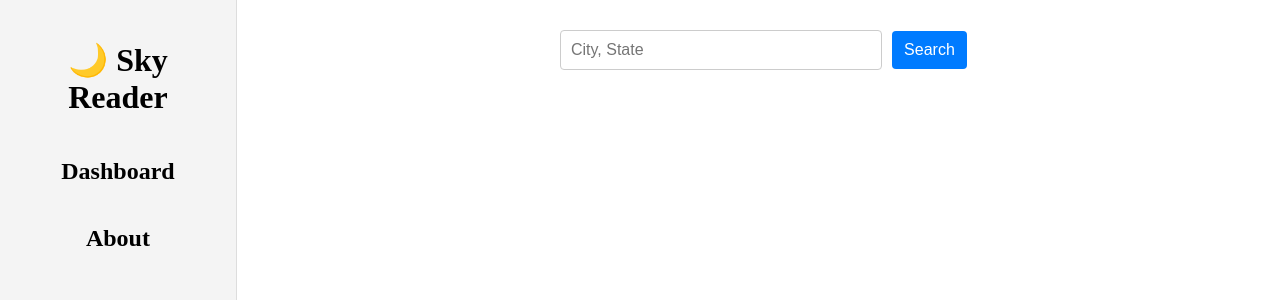
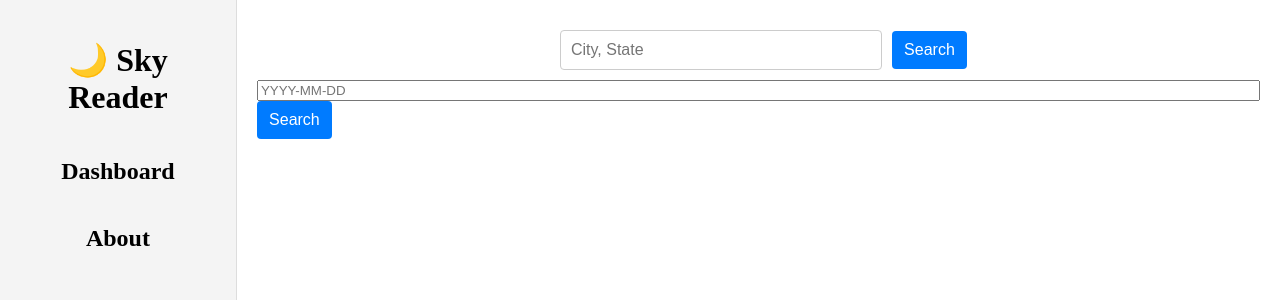
Before and after one commit to aalbekord/data-dashboard, a React (Vite) app: page / in a window 1280 px wide. Shown: the top 300 px of the page. Built offline with nearby package versions, Linux system fonts and the light colour scheme; no server answers.

Commit message:
date filter, table fix

```diff
--- a/src/App.jsx
+++ b/src/App.jsx
@@ -4,12 +4,13 @@ import Card from "./components/Card"
 import Header from "./components/Header"
 import List from "./components/List"
 import NavBar from "./components/NavBar"
-// 2 hours spent as of 10-26-2025 1:00 PM
+// 6 hours spent as of 10-27-2025 5:00 PM
 function App() {
     const API_KEY = import.meta.env.VITE_APP_API_KEY
     const [list, setList] = useState(null)
     const [searchInput, setSearchInput] = useState("")
-    const [filteredList, setFilteredList] = useState([])
+    const [filteredList, setFilteredList] = useState(null)
+    const [filterInput, setFilterInput] = useState("")
 
     const today = new Date();
     const endDate = today.toISOString().slice(0, 10); // YYYY-MM-DD
@@ -34,7 +35,23 @@ function App() {
             fetchWeatherData().catch(console.error)
         }
         setSearchInput("") // clear the input field
-        console.log(list)
+        searchDate("")
+    }
+
+    const searchDate = (searchValue) => {
+        if (searchValue !== "") {
+            // Filter the data array based on the date attribute
+            const filteredData = list["data"].filter((item) =>
+                item.datetime === searchValue // Compare the date attribute with the filterInput
+            );
+            if (filteredData.length > 0)
+                setFilteredList(filteredData);
+            else
+                setFilterInput(null)
+        } else {
+            setFilteredList(null);
+        }
+        setFilterInput(""); // Clear the input field
     }
 
     const calculateAverage = (category) => {
@@ -49,6 +66,9 @@ function App() {
         console.log("List Updated:", list)
     }, [list])
 
+    useEffect(() => {
+        console.log("FilteredList Updated:", filteredList)
+    }, [filteredList])
     return (
         <>
             <div className="whole-page">
@@ -75,9 +95,20 @@ function App() {
                         />
                         <button type="button" onClick={searchLocation} className="search-button">Search</button>
                     </div>
+                    <input
+                        type="text"
+                        placeholder="YYYY-MM-DD"
+                        value={filterInput}
+                        onChange={(e => setFilterInput(e.target.value))}
+                    />
+                    <button type="button" onClick={() => searchDate(filterInput)} className="search-button">Search</button>
                     {
-                        list !== null ?
-                            <List data={list["data"]} /> : <div />
+                        filteredList !== null
+                            ? <List data={filteredList} />
+                            : (list !== null
+                                ? <List data={list["data"]} />
+                                : <div />
+                            )
                     }
                 </div>
             </div>
```
